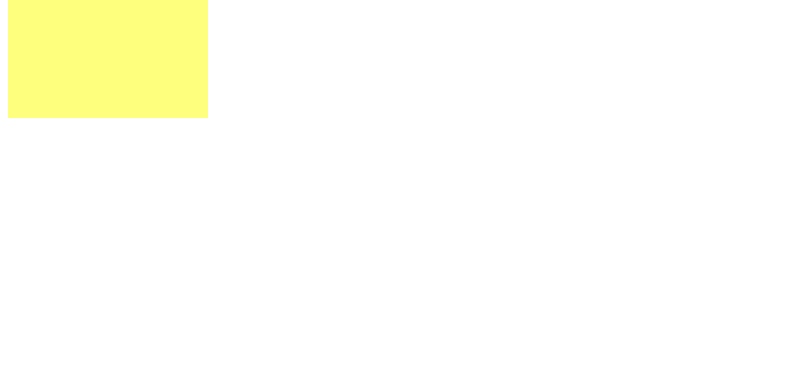
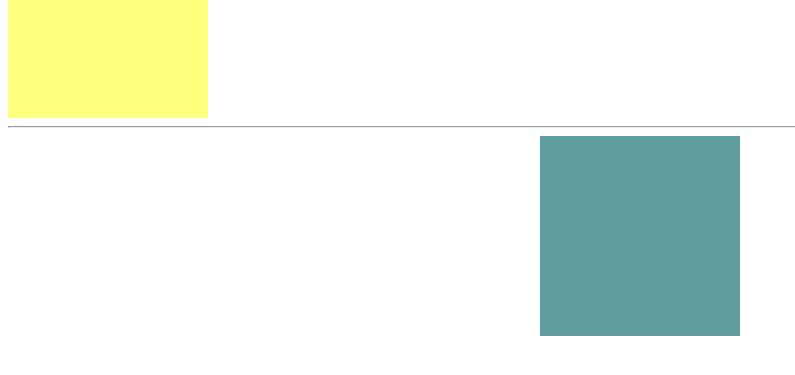
Before and after one commit to mhassan-pro/Learning-HTML, a plain HTML site: page CSS-Practice/PracticeQ8.html in a window 1280 px wide. Shown: the part 325-700 px from the top of the page, without its empty margins (0-795 px from the left). Drawn offline with Linux system fonts and the light colour scheme.

Commit message:
Add transition effects and new div element in HTML for Practice Question 8, enhancing interactivity with hover styles and improved layout.

```diff
--- a/CSS-Practice/PQ8.css
+++ b/CSS-Practice/PQ8.css
@@ -7,3 +7,17 @@ div{
     background-color: yellow;
     opacity:0.5;
 }
+
+#transition{
+    background-color: cadetblue;
+    height:200px;
+    width: 200px;
+    margin:0 auto;
+    transition:all 3s ease 2s;
+}
+#transition:hover{
+    background-color:aquamarine;
+    border: 2px solid aquamarine;
+    margin-top: 200px;
+    border-radius:50%;
+}
--- a/CSS-Practice/PracticeQ8.html
+++ b/CSS-Practice/PracticeQ8.html
@@ -7,6 +7,7 @@
         <link rel="stylesheet" href="PQ8.css">
     </head>
     <body>
+
         <div>
             <h1>Heading</h1>
         </div>
@@ -15,5 +16,10 @@
             <button>Click me</button>
         </div>
 
+        <hr>
+        <div id="transition">
+        </div>
+
+
     </body>
 </html>
```
